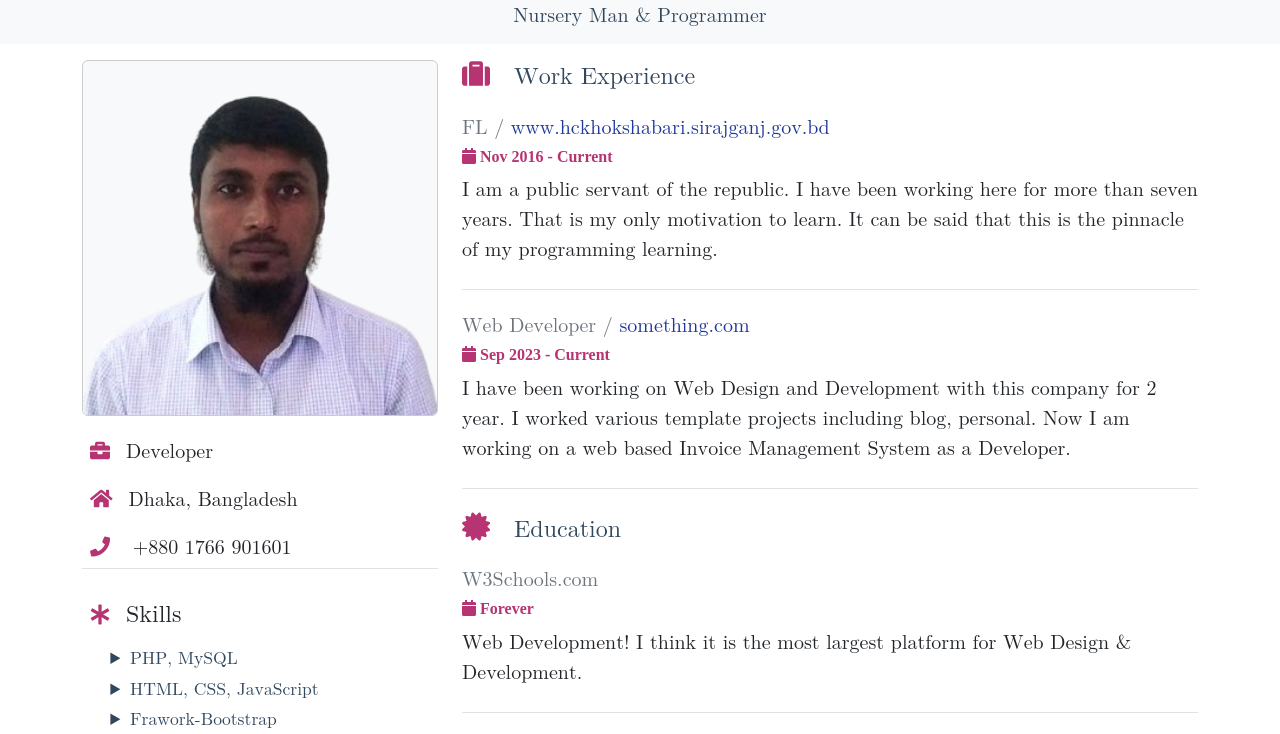
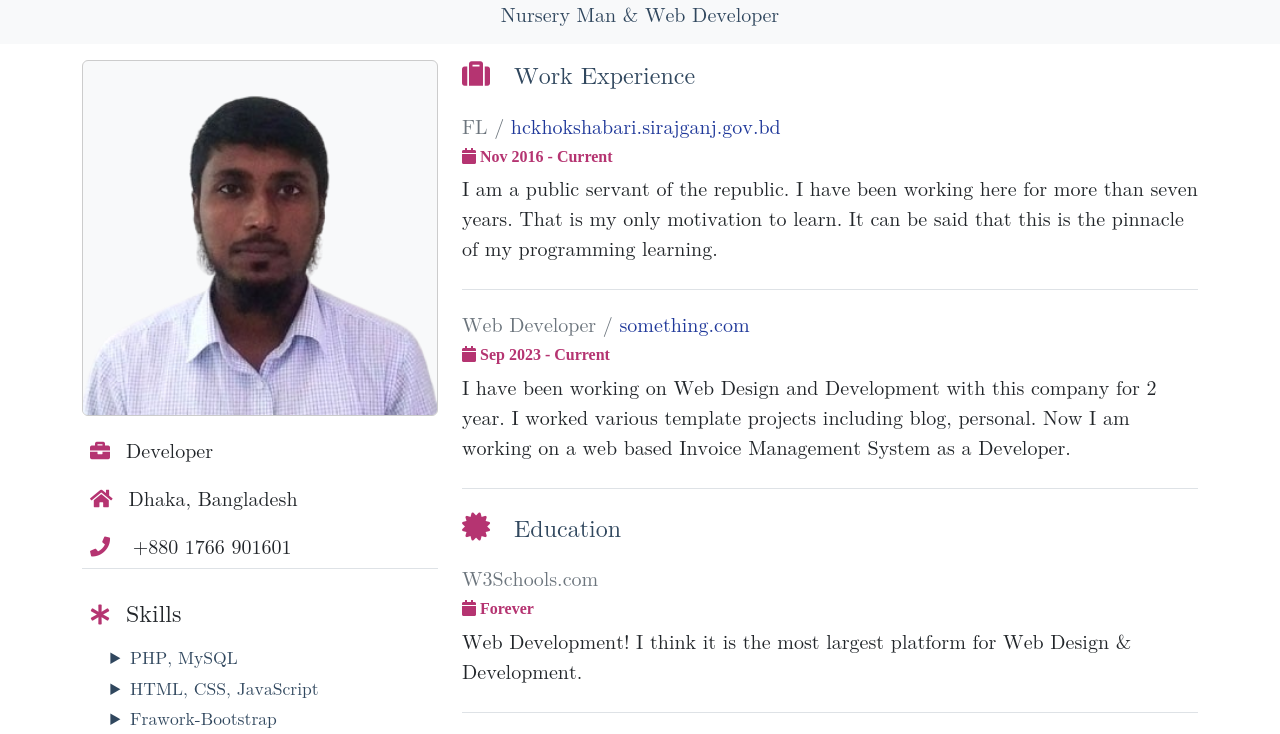
Before and after one commit to Md-AbuTaleb/Md-AbuTaleb.github.io, a plain HTML site: page index.html in a window 1280 px wide. Shown: the part 46-780 px from the top of the page. Drawn offline with Linux system fonts and the light colour scheme.

Commit message:
Update index.html

```diff
--- a/index.html
+++ b/index.html
@@ -16,7 +16,7 @@
 			<div class="col-md-12">
 				<div class="text-center py-2">
 					<h2 class="mb-1"><a href="index.html" class="def-color">Md. Motalib</a></h2>
-					<h5 class="blue">Nursery Man & Programmer</h5>
+					<h5 class="blue">Nursery Man & Web Developer</h5>
 				</div>
 			</div>
 		</div>
@@ -54,7 +54,7 @@
 			<div class="col-md-8">
 				<h4 class="mt-3 mb-4 blue"><i class="fa fa-suitcase def-color me-3 fs-3" aria-hidden="true"></i> Work Experience </h4>
 
-				<h5 class="text-secondary mb-2">FL / <a href="https://hckhokshabari.sirajganj.gov.bd/en/site/staff_list/%E0%A6%AE%E0%A7%8B:-%E0%A6%86%E0%A6%AC%E0%A7%81-%E0%A6%A4%E0%A6%BE%E0%A6%B2%E0%A7%87%E0%A6%AC" class="deep-blue">www.hckhokshabari.sirajganj.gov.bd</a></h5>
+				<h5 class="text-secondary mb-2">FL / <a href="https://hckhokshabari.sirajganj.gov.bd/en/site/staff_list/%E0%A6%AE%E0%A7%8B:-%E0%A6%86%E0%A6%AC%E0%A7%81-%E0%A6%A4%E0%A6%BE%E0%A6%B2%E0%A7%87%E0%A6%AC" class="deep-blue">hckhokshabari.sirajganj.gov.bd</a></h5>
 				<h6 class="def-color"><i class="fas fa-calendar me-3" aria-hidden="true"> Nov 2016 - Current</i></h6>
 				<p class="lead border-bottom mb-4 pb-4">I am a public servant of the republic. I have been working here for more than seven years. That is my only motivation to learn. It can be said that this is the pinnacle of my programming learning.</p>
 
```
